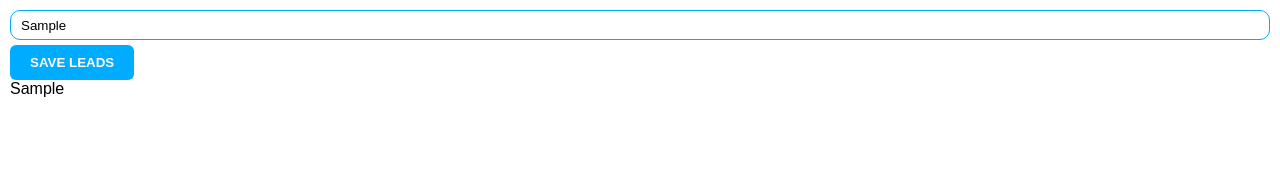
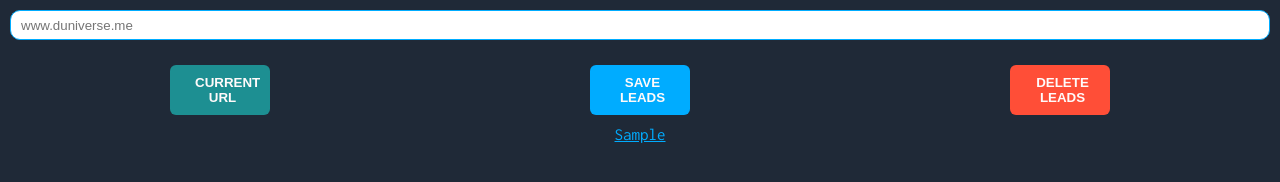
Before and after one commit to dunivers3/url-tracker, a plain HTML site: page index.html in a window 1280 px wide. Both pictures are taken after typing "Sample" into the empty fields and a click on the button "SAVE LEADS". Drawn offline with Linux system fonts and the light colour scheme; a web font is replaced by a local one.

Commit message:
updates extension to completion

```diff
--- a/assets/css/styles.css
+++ b/assets/css/styles.css
@@ -1,25 +1,58 @@
-@import url("https://fonts.googleapis.com/css2?family=Cormorant+SC:wght@300;400;500;600&display=swap");
+@import url("https://fonts.googleapis.com/css2?family=Inconsolata&display=swap");
 * {
   box-sizing: border-box;
-  margin: 0;
-  padding: 0; }
+  margin: 0; }
+
+:root {
+  --color-fav-bright: #ff4e37;
+  --color-fav-dark: #1d8f92;
+  --color-other: #00acff; }
 
 body {
   padding: 10px;
-  font-family: "Cormorant SC", sans-serif; }
+  font-family: "Inconsolata", monospace;
+  background-color: #1f2937;
+  color: #74a7a7;
+  min-width: 477px;
+  text-align: center; }
 
 input {
-  border: 1px solid #00acff;
+  border: 1px solid var(--color-other);
   width: 100%;
   height: 30px;
   padding: 10px;
   margin-bottom: 5px;
-  border-radius: 10px; }
+  border-radius: 10px;
+  box-sizing: border-box; }
 
 button {
-  background-color: #00acff;
+  background-color: var(--color-other);
   color: snow;
   font-weight: bolder;
   border: none;
   border-radius: 6px;
-  padding: 10px 20px; }
+  margin: 20px 0 10px 0;
+  width: 100px;
+  height: auto;
+  padding: 10px 20px 10px 25px;
+  cursor: pointer; }
+  button#saveBtn {
+    background-color: var(--color-fav-dark); }
+  button#deleteBtn {
+    background-color: var(--color-fav-bright); }
+
+.buttons {
+  display: flex;
+  justify-content: space-around;
+  align-items: center; }
+
+a {
+  color: var(--color-other); }
+
+ul {
+  padding: 0; }
+
+li {
+  list-style: none;
+  font-size: 17px;
+  margin-bottom: 15px; }
--- a/assets/js/main.js
+++ b/assets/js/main.js
@@ -1,19 +1,60 @@
+let tracked = []
+const inputEl = document.getElementById("inputEl")
 const buttonEl = document.getElementById("inputBtn")
-const inputEl = document.getElementById("inputEl")
-let tracked = []
-let ulEl = document.querySelector(".ulEl")
+const ulEl = document.querySelector(".ulEl")
+const eventsInStorage = JSON.parse(localStorage.getItem("tracked"))
+const currentUrl = document.getElementById("saveBtn")
+const deleteBtn = document.getElementById("deleteBtn")
 
-buttonEl.addEventListener("click", () => {
-    tracked.push(inputEl.value)
-    renderTracked()
+if (eventsInStorage) {
+    tracked = eventsInStorage
+    renderTracked(tracked)
+}
 
-
+currentUrl.addEventListener("click", () => {
+    chrome.tabs.query({ active: true, currentWindow: true }, (tabs) => {
+        tracked.push(tabs[0].url)
+        localStorage.setItem("tracked", JSON.stringify(tracked))
+        renderTracked(tracked)
+    })
 })
 
-function renderTracked() {
+//render the urls in the dom
+function renderTracked(data) {
     let items = ""
-    tracked.forEach(element => {
-        items += `<li>${element}</li>`
+    data.forEach(element => {
+        items +=
+            `<li>
+                <a target="_blank" href="${element}">
+                ${element}
+                </a>
+            </li>`
     })
     ulEl.innerHTML = items
 }
+
+//listen for the save leads button click
+buttonEl.addEventListener("click", () => {
+    buttonAction()
+})
+
+//listen for the enter key press (on the save leads button)
+inputEl.addEventListener("keypress", (e) => {
+    if (e.key === "Enter") {
+        buttonAction()
+    }
+})
+
+//listen for delete button click(double click)
+deleteBtn.addEventListener("dblclick", () => {
+    localStorage.clear()
+    tracked = []
+    renderTracked(tracked)
+})
+
+function buttonAction() {
+    tracked.push(inputEl.value)
+    inputEl.value = ""
+    localStorage.setItem("tracked", JSON.stringify(tracked))
+    renderTracked(tracked)
+}
--- a/assets/sass/main.scss
+++ b/assets/sass/main.scss
@@ -1,27 +1,66 @@
-@import url("https://fonts.googleapis.com/css2?family=Cormorant+SC:wght@300;400;500;600&display=swap");
-
+@import url("https://fonts.googleapis.com/css2?family=Inconsolata&display=swap");
 * {
 	box-sizing: border-box;
 	margin: 0;
-	padding: 0;
 }
+
+:root {
+	--color-fav-bright: #ff4e37;
+	--color-fav-dark: #1d8f92;
+	--color-other: #00acff;
+}
+
 body {
 	padding: 10px;
-	font-family: "Cormorant SC", sans-serif;
+	font-family: "Inconsolata", monospace;
+	background-color: #1f2937;
+	color: #74a7a7;
+	min-width: 477px;
+	text-align: center;
 }
 input {
-	border: 1px solid #00acff;
+	border: 1px solid var(--color-other);
 	width: 100%;
 	height: 30px;
 	padding: 10px;
 	margin-bottom: 5px;
 	border-radius: 10px;
+	box-sizing: border-box;
 }
 button {
-	background-color: #00acff;
+	background-color: var(--color-other);
 	color: snow;
 	font-weight: bolder;
 	border: none;
 	border-radius: 6px;
-	padding: 10px 20px;
+	margin: 20px 0 10px 0;
+	width: 100px;
+	height: auto;
+	padding: 10px 20px 10px 25px;
+	cursor: pointer;
+	&#saveBtn {
+		background-color: var(--color-fav-dark);
+	}
+	&#deleteBtn {
+		background-color: var(--color-fav-bright);
+	}
 }
+
+.buttons {
+	display: flex;
+	justify-content: space-around;
+	align-items: center;
+}
+a {
+	color: var(--color-other);
+}
+
+ul {
+	padding: 0;
+}
+
+li {
+	list-style: none;
+	font-size: 17px;
+	margin-bottom: 15px;
+}
--- a/index.html
+++ b/index.html
@@ -8,9 +8,14 @@
 		<title>URL Tracker</title>
 	</head>
 	<body>
-		<input type="text" id="inputEl" />
-		<button type="button" id="inputBtn">SAVE LEADS</button>
+		<input type="text" id="inputEl" placeholder="www.duniverse.me" />
+		<div class="buttons">
+			<button type="button" id="saveBtn">CURRENT URL</button>
+			<button type="button" id="inputBtn">SAVE LEADS</button>
+			<button type="button" id="deleteBtn">DELETE LEADS</button>
+		</div>
 		<ul class="ulEl"></ul>
+
 		<script src="assets/js/main.js"></script>
 	</body>
 </html>
```
Also changed, not shown: icon.png (added).
